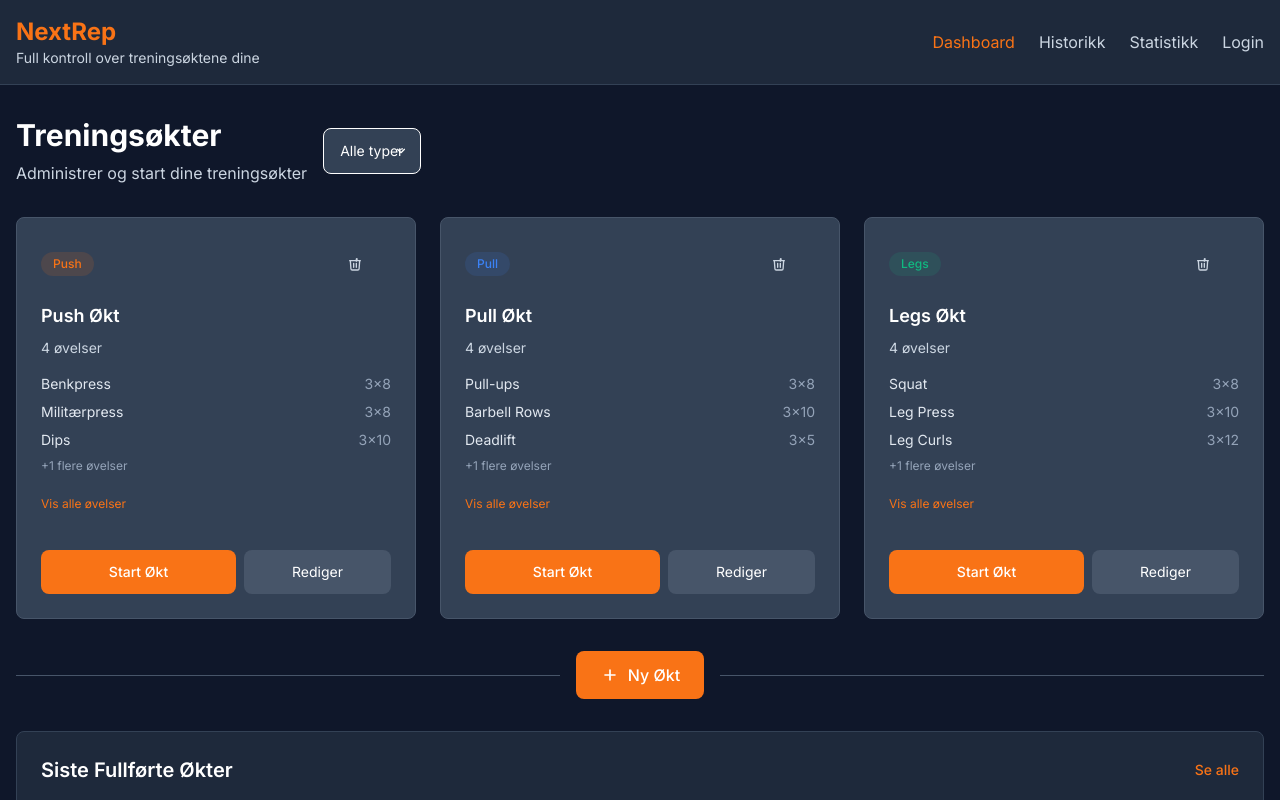
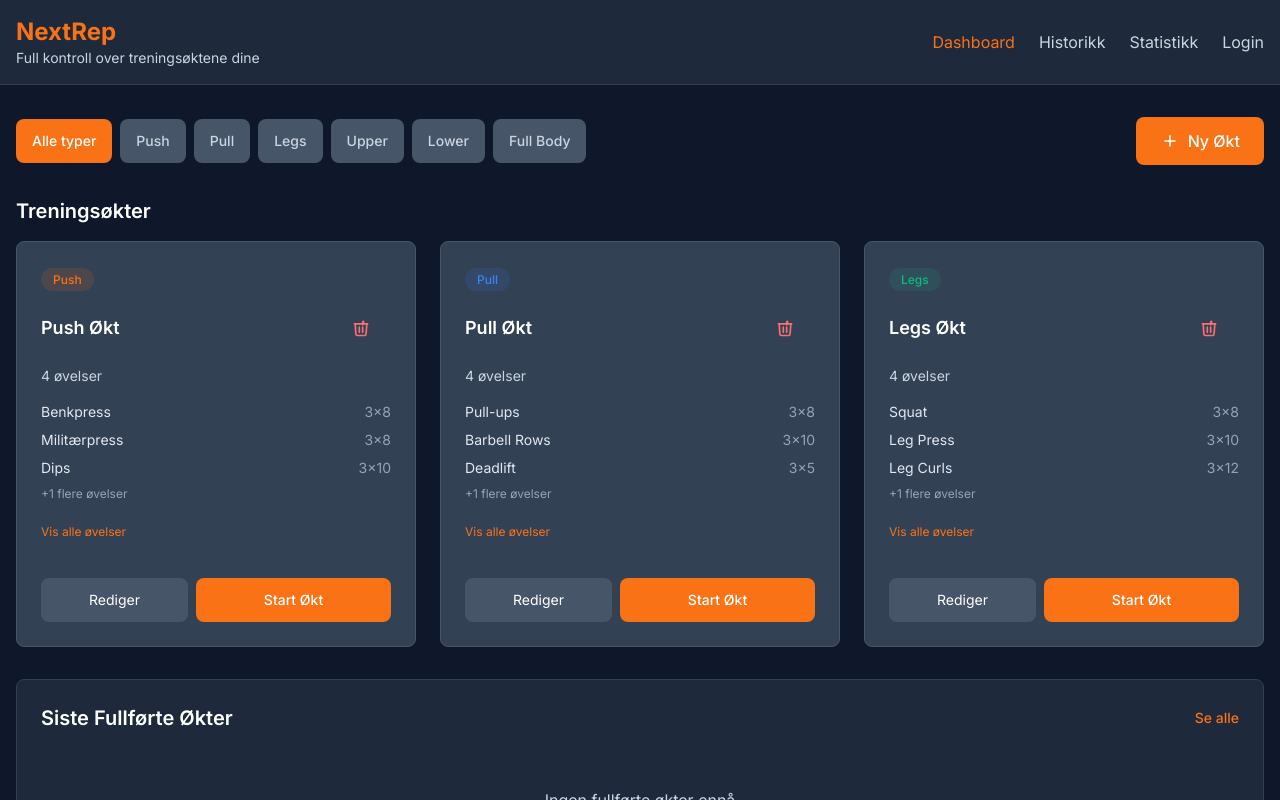
Before and after one commit to eivindsimonsen/lift-workout-app, a Vue app: page / in a window 1280 px wide. Shown: the top 800 px of the page. Built offline with nearby package versions, Linux system fonts and the light colour scheme.

Commit message:
Design fixes everywhere

```diff
--- a/src/stores/workoutStore.ts
+++ b/src/stores/workoutStore.ts
@@ -55,7 +55,7 @@ export const useWorkoutStore = defineStore('workout', () => {
   const recentSessions = computed(() => {
     return completedSessions.value
       .sort((a, b) => new Date(b.date).getTime() - new Date(a.date).getTime())
-      .slice(0, 5)
+      .slice(0, 3)
   })
 
   const workoutStats = computed(() => {
@@ -212,6 +212,13 @@ export const useWorkoutStore = defineStore('workout', () => {
       throw new Error('Template not found')
     }
 
+    // Mark all existing sessions as completed (only one active session allowed)
+    sessions.value.forEach(session => {
+      if (!session.isCompleted) {
+        session.isCompleted = true
+      }
+    })
+
     const session: WorkoutSession = {
       id: `session-${Date.now()}`,
       templateId: template.id,
@@ -272,6 +279,20 @@ export const useWorkoutStore = defineStore('workout', () => {
     }
   }
 
+  const markSessionAsActive = (sessionId: string) => {
+    // First, mark all other sessions as completed (only one active session allowed)
+    sessions.value.forEach(session => {
+      if (session.id !== sessionId && !session.isCompleted) {
+        session.isCompleted = true
+      }
+    })
+
+    // Then mark the current session as active
+    updateWorkoutSession(sessionId, {
+      isCompleted: false
+    })
+  }
+
   const deleteWorkoutSession = (sessionId: string) => {
     sessions.value = sessions.value.filter(s => s.id !== sessionId)
     saveData()
@@ -314,6 +335,7 @@ export const useWorkoutStore = defineStore('workout', () => {
     startWorkoutSession,
     updateWorkoutSession,
     completeWorkoutSession,
+    markSessionAsActive,
     deleteWorkoutSession,
     getSessionById,
     getTemplatesByType
--- a/src/views/Dashboard.vue
+++ b/src/views/Dashboard.vue
@@ -1,29 +1,85 @@
 <template>
   <div>
-                   <!-- Header with Filter -->
+                                                                                                                       <!-- Header with Filter and New Workout Button -->
          <div class="flex flex-col sm:flex-row sm:items-center sm:justify-between gap-4">
-        <div class="flex items-center gap-4">
-          <div>
-            <h1 class="text-3xl font-bold text-white mb-2">Treningsøkter</h1>
-            <p class="text-dark-300">Administrer og start dine treningsøkter</p>
-          </div>
-          <select
-            v-model="selectedWorkoutType"
-            class="input-field text-sm"
+           <div class="flex items-center gap-2 flex-wrap">
+             <button
+               @click="selectedWorkoutType = ''"
+               :class="[
+                 'px-4 py-2 rounded-lg border transition-colors text-sm font-medium',
+                 selectedWorkoutType === ''
+                   ? 'bg-primary-500 text-white border-primary-500'
+                   : 'bg-dark-600 text-dark-300 border-dark-500 hover:bg-dark-500'
+               ]"
              >
-            <option value="">Alle typer</option>
-            <option
+               Alle typer
+             </button>
+             <button
                v-for="type in workoutStore.workoutTypes"
                :key="type.id"
-              :value="type.id"
+               @click="selectedWorkoutType = type.id"
+               :class="[
+                 'px-4 py-2 rounded-lg border transition-colors text-sm font-medium',
+                 selectedWorkoutType === type.id
+                   ? 'bg-primary-500 text-white border-primary-500'
+                   : 'bg-dark-600 text-dark-300 border-dark-500 hover:bg-dark-500'
+               ]"
              >
                {{ type.name }}
-            </option>
-          </select>
+             </button>
+           </div>
+           <router-link
+             to="/template/create"
+             class="btn-primary inline-flex items-center gap-2"
+           >
+             <svg class="w-5 h-5" fill="none" stroke="currentColor" viewBox="0 0 24 24">
+               <path stroke-linecap="round" stroke-linejoin="round" stroke-width="2" d="M12 6v6m0 0v6m0-6h6m-6 0H6" />
+             </svg>
+             Ny Økt
+           </router-link>
+         </div>
+
+                                                   <!-- Active Workout Sessions -->
+         <div v-if="activeSessions.length > 0" class="mt-8">
+           <h2 class="text-xl font-semibold text-white mb-4">Aktiv Økt</h2>
+
+          <div class="space-y-4">
+            <div
+              v-for="session in activeSessions"
+              :key="session.id"
+              @click="continueWorkout(session.id)"
+              class="flex items-center justify-between p-4 bg-dark-700 rounded-lg hover:bg-dark-600 cursor-pointer transition-colors border-l-4 border-primary-500"
+            >
+              <div class="flex-1">
+                <h3 class="font-medium text-white">{{ session.templateName }}</h3>
+                <p class="text-sm text-dark-300">
+                  Startet {{ formatDate(session.date) }}
+                </p>
+                <p class="text-xs text-dark-400">
+                  {{ session.exercises.length }} øvelser • Fortsett økt
+                </p>
+              </div>
+              <div class="flex items-center gap-2">
+                <span
+                  class="px-2 py-1 rounded-full text-xs font-medium"
+                  :style="{
+                    backgroundColor: getWorkoutTypeColor(session.workoutType) + '20',
+                    color: getWorkoutTypeColor(session.workoutType)
+                  }"
+                >
+                  {{ getWorkoutTypeName(session.workoutType) }}
+                </span>
+              </div>
+            </div>
           </div>
                  </div>
 
-               <div v-if="filteredTemplates.length === 0" class="mt-8 text-center py-12">
+                                                                               <!-- Workout Templates Section -->
+            <div class="mt-8">
+              <h2 class="text-xl font-semibold text-white mb-4">Treningsøkter</h2>
+            </div>
+
+                  <div v-if="filteredTemplates.length === 0" class="mt-4 text-center py-12">
          <div class="w-16 h-16 bg-dark-700 rounded-full flex items-center justify-center mx-auto mb-4">
            <svg class="w-8 h-8 text-dark-400" fill="none" stroke="currentColor" viewBox="0 0 24 24">
              <path stroke-linecap="round" stroke-linejoin="round" stroke-width="2" d="M9 5H7a2 2 0 00-2 2v10a2 2 0 002 2h8a2 2 0 002-2V7a2 2 0 00-2-2h-2M9 5a2 2 0 002 2h2a2 2 0 002-2M9 5a2 2 0 012-2h2a2 2 0 012 2" />
@@ -35,14 +91,14 @@
          </router-link>
        </div>
 
-         <div v-else class="mt-8 grid grid-cols-1 md:grid-cols-2 lg:grid-cols-3 gap-6">
+                     <div v-else class="mt-4 grid grid-cols-1 md:grid-cols-2 lg:grid-cols-3 gap-6">
                      <div
           v-for="template in filteredTemplates"
           :key="template.id"
           class="bg-dark-700 rounded-lg p-6 border border-dark-600 hover:border-primary-500/50 transition-colors flex flex-col h-full"
         >
                               <!-- Workout Type Badge -->
-         <div class="flex items-center justify-between mb-4">
+           <div class="mb-4">
              <span
                class="px-3 py-1 rounded-full text-xs font-medium"
                :style="{
@@ -52,20 +108,21 @@
              >
                {{ getWorkoutTypeName(template.workoutType) }}
              </span>
-                       <div class="flex items-center gap-2">
+           </div>
+
+           <!-- Template Info -->
+           <div class="flex items-center justify-between mb-4">
+             <h3 class="text-lg font-semibold text-white">{{ template.name }}</h3>
              <button
                @click.stop="deleteTemplate(template.id)"
-                class="text-dark-300 hover:text-red-400 transition-colors"
+               class="text-red-400 hover:text-red-300 transition-colors p-1"
              >
-                <svg class="w-4 h-4" fill="none" stroke="currentColor" viewBox="0 0 24 24">
+               <svg class="w-5 h-5" fill="none" stroke="currentColor" viewBox="0 0 24 24">
                  <path stroke-linecap="round" stroke-linejoin="round" stroke-width="2" d="M19 7l-.867 12.142A2 2 0 0116.138 21H7.862a2 2 0 01-1.995-1.858L5 7m5 4v6m4-6v6m1-10V4a1 1 0 00-1 1v3M4 7h16" />
                </svg>
              </button>
            </div>
-         </div>
 
-         <!-- Template Info -->
-         <h3 class="text-lg font-semibold text-white mb-2">{{ template.name }}</h3>
           <p class="text-sm text-dark-300 mb-4">
             {{ template.exercises.length }} øvelser
           </p>
@@ -109,36 +166,23 @@
 
                                        <!-- Action Buttons -->
            <div class="flex gap-2 mt-auto">
+             <router-link
+               :to="`/template/edit/${template.id}`"
+               class="flex-1 bg-dark-600 hover:bg-dark-500 text-white rounded-lg transition-colors text-sm py-2 flex items-center justify-center"
+             >
+               Rediger
+             </router-link>
              <button
                @click.stop="startWorkout(template.id)"
                class="flex-1 btn-primary text-sm py-2"
              >
                Start Økt
              </button>
-                    <router-link
-          :to="`/template/edit/${template.id}`"
-          class="flex-1 bg-dark-600 hover:bg-dark-500 text-white rounded-lg transition-colors text-sm py-2 flex items-center justify-center"
-        >
-          Rediger
-        </router-link>
            </div>
                </div>
      </div>
 
-     <!-- Separator with New Workout Button -->
-     <div class="mt-8 flex items-center gap-4">
-       <hr class="flex-1 border-dark-600">
-               <router-link
-          to="/template/create"
-          class="btn-primary inline-flex items-center gap-2"
-        >
-          <svg class="w-5 h-5" fill="none" stroke="currentColor" viewBox="0 0 24 24">
-            <path stroke-linecap="round" stroke-linejoin="round" stroke-width="2" d="M12 6v6m0 0v6m0-6h6m-6 0H6" />
-          </svg>
-          Ny Økt
-        </router-link>
-       <hr class="flex-1 border-dark-600">
-     </div>
+
 
      <!-- Recent Completed Workouts -->
     <div class="mt-8 card">
@@ -214,6 +258,10 @@ const filteredTemplates = computed(() => {
   return workoutStore.templates.filter(t => t.workoutType === selectedWorkoutType.value)
 })
 
+const activeSessions = computed(() => {
+  return workoutStore.sessions.filter(session => !session.isCompleted)
+})
+
 
 
 // Methods
@@ -260,6 +308,10 @@ const viewSession = (sessionId: string) => {
   router.push(`/session/${sessionId}`)
 }
 
+const continueWorkout = (sessionId: string) => {
+  router.push(`/workout/${sessionId}`)
+}
+
 const toggleExpanded = (templateId: string) => {
   if (expandedTemplates.value.has(templateId)) {
     expandedTemplates.value.delete(templateId)
--- a/src/views/WorkoutSession.vue
+++ b/src/views/WorkoutSession.vue
@@ -1,10 +1,18 @@
 <template>
   <div class="space-y-6">
-    <!-- Header -->
-    <div>
-      <h1 class="text-2xl font-bold text-white">{{ session?.templateName }}</h1>
-      <p class="text-dark-300">{{ getWorkoutTypeName(session?.workoutType || '') }}</p>
-    </div>
+         <!-- Header -->
+     <div class="flex items-center justify-between">
+       <h1 class="text-2xl font-bold text-white">{{ session?.templateName }}</h1>
+       <span
+         class="inline-block px-3 py-1 text-sm font-medium rounded-full"
+         :style="{
+           backgroundColor: getWorkoutTypeColor(session?.workoutType || '') + '20',
+           color: getWorkoutTypeColor(session?.workoutType || '')
+         }"
+       >
+         {{ getWorkoutTypeName(session?.workoutType || '') }}
+       </span>
+     </div>
 
 
 
@@ -99,8 +107,8 @@
        <h3 class="text-lg font-semibold text-white mb-4">Sammendrag</h3>
        <div class="grid grid-cols-1 md:grid-cols-3 gap-4">
          <div class="text-center">
-           <p class="text-2xl font-bold text-primary-500">{{ completedSets }}</p>
-           <p class="text-sm text-dark-300">Fullførte sett</p>
+           <p class="text-2xl font-bold text-primary-500">{{ completedSets }} av {{ totalSets }}</p>
+           <p class="text-sm text-dark-300">Sett gjennomført</p>
          </div>
          <div class="text-center">
            <p class="text-2xl font-bold text-primary-500">{{ formatNumber(estimatedVolume) }}</p>
@@ -181,6 +189,11 @@ const getWorkoutTypeName = (typeId: string): string => {
   return type?.name || typeId
 }
 
+const getWorkoutTypeColor = (typeId: string): string => {
+  const type = workoutStore.getWorkoutType(typeId)
+  return type?.color || '#f97316'
+}
+
 const getCompletedSets = (exercise: any): number => {
   return exercise.sets.filter((set: any) => set.isCompleted).length
 }
@@ -251,7 +264,13 @@ const handleSaveWorkout = () => {
     notes: sessionNotes.value
   })
 
+  // Mark session as active (saved but not completed)
+  workoutStore.markSessionAsActive(session.value.id)
+
   alert('Økt lagret! 💾')
+
+  // Navigate back to dashboard to see the active session
+  router.push('/')
 }
 
 const handleCompleteWorkout = () => {
```
Also changed, not shown: src/views/AddExercise.vue (+7 -62 lines), src/views/CreateTemplate.vue (+14 -34 lines). Lines whose indentation alone changed are shown as unchanged.
